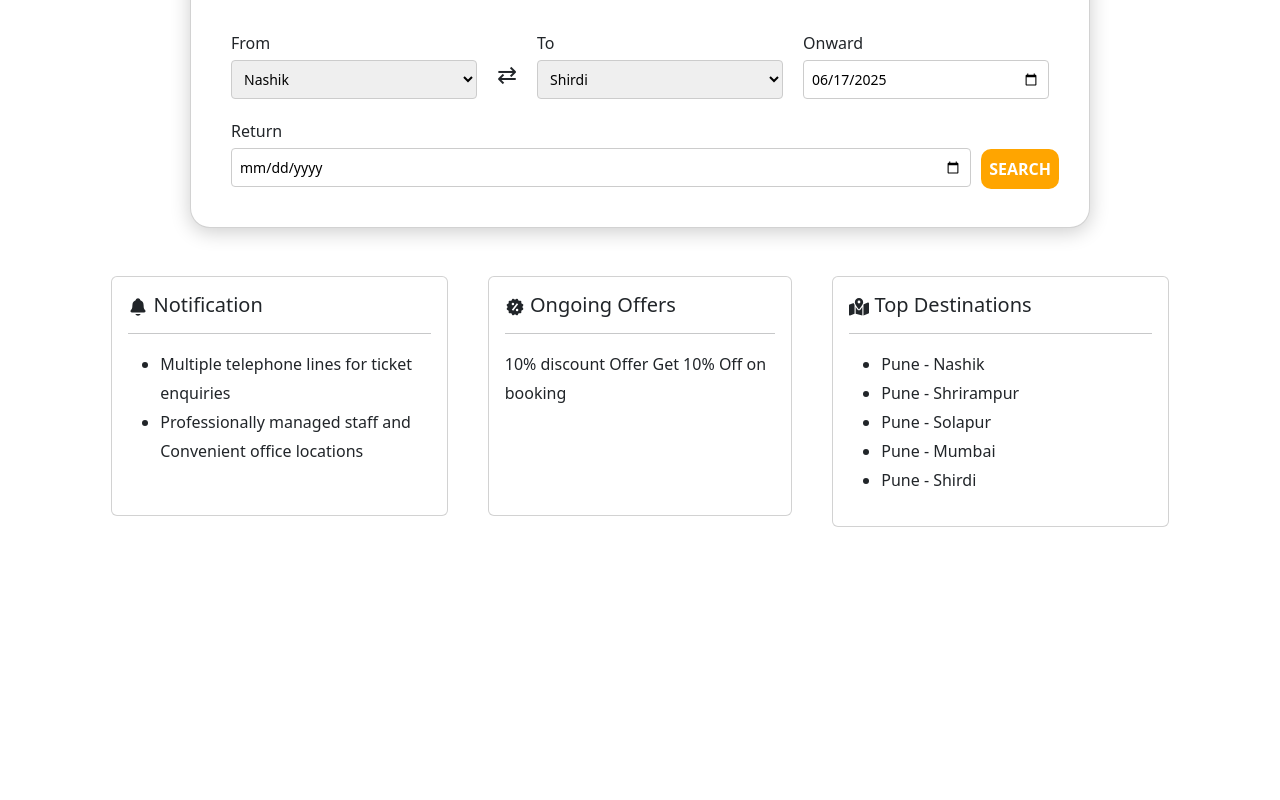
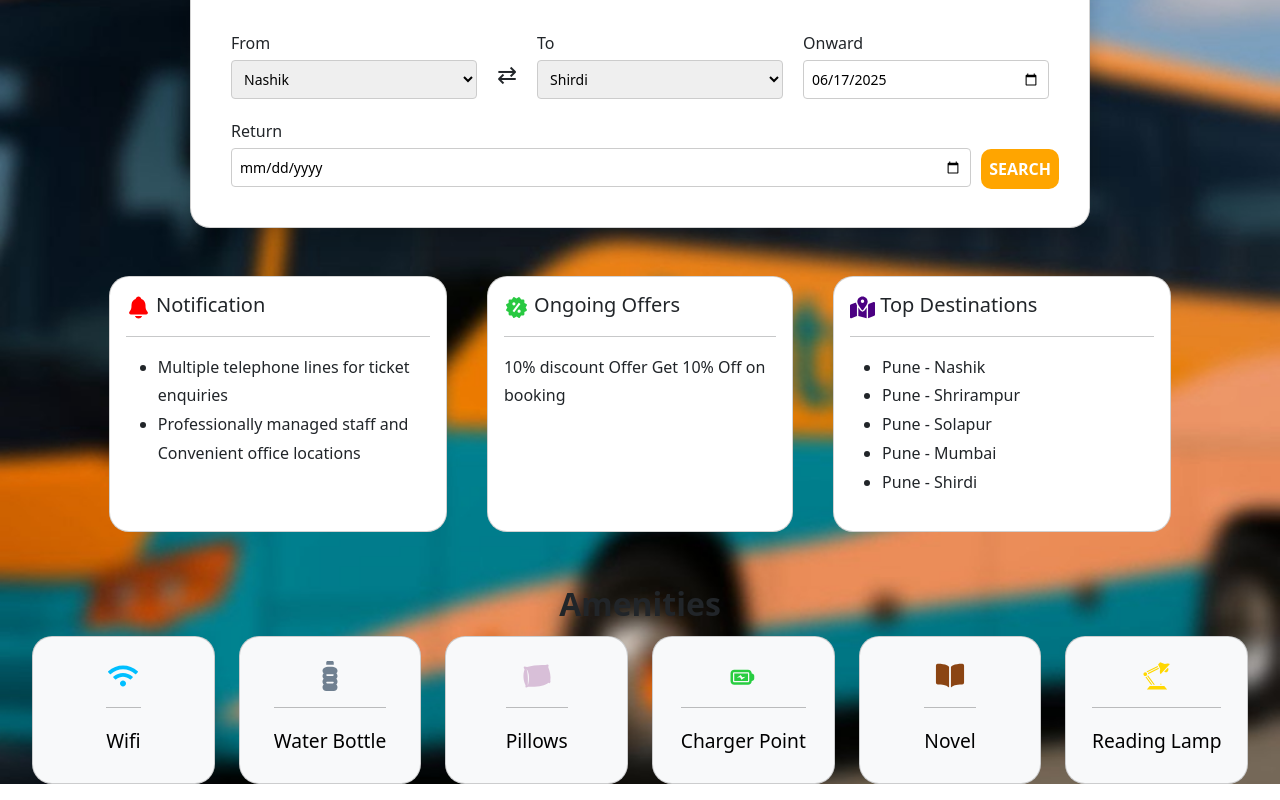
Before and after one commit to Kshitij-Shinde-dev/YatraNest, a React (Create React App) app: page / in a window 1280 px wide. Shown: the part 206-1006 px from the top of the page. Before the commit the page ends 800 px from the top, so only its background shows below. Built offline with nearby package versions, Linux system fonts and the light colour scheme.

Commit message:
change homepage

```diff
--- a/src/components/homepage/Homepage.css
+++ b/src/components/homepage/Homepage.css
@@ -1,4 +1,16 @@
-.header {
+
+.background
+{
+    background-image: url('/public/Images/homebackground.jpg');
+    background-size: cover;
+    background-position: center;
+    background-repeat: no-repeat;
+    height: 100%;
+    width: 100%;
+    /* padding: 0; */
+    /* margin: 0; */
+}
+.header1 {
   display: flex;
   background-color: white;
   color: #327f8c;
@@ -80,7 +92,7 @@
     justify-content: center;
     align-items: center;
     margin-top: 50px;
-    background-color: white;
+
 }
 .card-booking{
     box-shadow: 0 4px 20px rgba(0, 0, 0, 0.2);
@@ -88,11 +100,48 @@
     width: 900px;
     padding: 20px;
     background-color: white;
+
 }
 
 .align
 {
     max-width: 25rem;
-    min-height: 15rem;
+    min-height: 16rem;
     margin-bottom: 3rem;
+    border-radius: 20px;
 }
+.facility-card
+{
+    /* margin-left: 5px;
+    margin-right: 5px;  */
+    display: flex;
+    align-items: center;
+    justify-content: center;
+    max-width: 20rem;
+    border-radius: 20px;
+
+
+}
+
+.facility-div
+{
+    width: 95%;
+    /* display: flex;
+    align-self: center;
+    justify-content: center; */
+    margin-left: auto;
+    margin-right: auto;
+
+}
+.facility-header
+{
+    font-weight: bold;
+    font-size: xx-large;
+    text-align: center;
+    justify-content: center;
+
+}
+.card-facility
+{
+    font-size:larger ;
+}
--- a/src/components/homepage/Homepage.js
+++ b/src/components/homepage/Homepage.js
@@ -1,10 +1,16 @@
 import React, { useState } from "react";
 import "./Homepage.css";
 import Card from "react-bootstrap/Card";
-import {  Row, Col } from "react-bootstrap";
+import { Table, Row, Col } from "react-bootstrap";
 import { IoNotifications } from "react-icons/io5";
 import { BiSolidOffer } from "react-icons/bi";
 import { FaMapLocationDot } from "react-icons/fa6";
+import { FaWifi } from "react-icons/fa";
+import { FaBottleWater } from "react-icons/fa6";
+import { GiPillow } from "react-icons/gi";
+import { TiBatteryCharge } from "react-icons/ti";
+import { IoBook } from "react-icons/io5";
+import { GiFlexibleLamp } from "react-icons/gi";
 function Homepage() {
   const [activeTab, setActiveTab] = useState("booking");
 
@@ -72,10 +78,10 @@ function Homepage() {
   };
 
   return (
-    <div className="main">
+    <div className="background">
     <div className="bus-booking">
-      <Card className="card-booking">
-        <div className="header mb-3">
+      <Card className="card-booking mt-0">
+        <div className="header1 mb-3 ">
           <div
             className={`tab ${activeTab === "booking" ? "active" : ""}`}
             onClick={() => setActiveTab("booking")}
@@ -93,6 +99,29 @@ function Homepage() {
       </Card>
     </div>
 
+    {/* <div>
+      <Table>
+        <Row>
+          <Card>
+            <Table>
+              <Row>
+                <Col></Col>
+                <Col></Col>
+                <Col></Col>
+                <Col></Col>
+              </Row>
+              <Row>
+                 <Col></Col>
+                <Col></Col>
+                <Col></Col>
+                <Col></Col>
+              </Row>
+            </Table>
+          </Card>
+        </Row>
+      </Table>
+    </div> */}
+
 
 
     <div className=" d-flex justify-content-center mt-5">
@@ -101,7 +130,7 @@ function Homepage() {
           <Col>
         <Card className="align">
       <Card.Body>
-        <Card.Title> <IoNotifications/>    Notification</Card.Title>
+        <Card.Title> <IoNotifications size={25} color="red"/>    Notification</Card.Title>
         <hr></hr>
 
         <Card.Text>
@@ -117,9 +146,8 @@ function Homepage() {
       <Col>
       <Card className="align mx-3">
       <Card.Body>
-        <Card.Title><BiSolidOffer /> Ongoing Offers</Card.Title>
+        <Card.Title><BiSolidOffer size={25} color="#28C941"/> Ongoing Offers</Card.Title>
         <hr></hr>
-
         <Card.Text>
          10% discount Offer Get 10% Off on booking
         </Card.Text>
@@ -131,7 +159,7 @@ function Homepage() {
       <Col>
       <Card className="align">
       <Card.Body>
-        <Card.Title> <FaMapLocationDot /> Top Destinations</Card.Title>
+        <Card.Title> <FaMapLocationDot size={25} color="#4B0082"/> Top Destinations</Card.Title>
       <hr></hr>
         <Card.Text>
           <ul>
@@ -147,7 +175,81 @@ function Homepage() {
     </Col>
     </Row>
     </table>
+    </div>
 
+
+
+     <div className="facility-div">
+      <Table>
+        <Row  className="facility-header">Amenities</Row>
+        <Row>
+      <Col><Card className="facility-card mt-2 bg-light">
+      <Card.Body>
+          <Card.Title className="text-center"><FaWifi size={30} color="#00BFFF"/></Card.Title>
+          <hr></hr>
+        <Card.Text className="card-facility">
+          Wifi
+        </Card.Text>
+      </Card.Body>
+    </Card>
+    </Col>
+
+     <Col><Card className="facility-card mt-2 bg-light">
+      <Card.Body>
+          <Card.Title className="text-center"><FaBottleWater size={30} color="#708090"/></Card.Title>
+          <hr></hr>
+        <Card.Text className="card-facility">
+         Water Bottle
+        </Card.Text>
+      </Card.Body>
+    </Card>
+    </Col>
+
+     <Col><Card className="facility-card mt-2 bg-light">
+      <Card.Body>
+          <Card.Title className="text-center"><GiPillow size={30} color="#D8BFD8" /></Card.Title>
+          <hr></hr>
+        <Card.Text className="card-facility">
+          Pillows
+        </Card.Text>
+      </Card.Body>
+    </Card>
+    </Col>
+
+     <Col><Card className="facility-card mt-2 bg-light">
+      <Card.Body>
+          <Card.Title className="text-center"><TiBatteryCharge size={30} color="#28CD41"/></Card.Title>
+          <hr></hr>
+        <Card.Text className="card-facility">
+         Charger Point
+        </Card.Text>
+      </Card.Body>
+    </Card>
+    </Col>
+
+     <Col><Card className="facility-card mt-2 bg-light">
+      <Card.Body>
+          <Card.Title className="text-center "><IoBook size={30} color="#8B4513" /></Card.Title>
+          <hr></hr>
+        <Card.Text className="card-facility">
+        Novel
+        </Card.Text>
+      </Card.Body>
+    </Card>
+    </Col>
+
+     <Col><Card className="facility-card mt-2 bg-light ">
+      <Card.Body>
+          <Card.Title className="text-center"><GiFlexibleLamp size={30} color="#FFD700" /></Card.Title>
+          <hr></hr>
+        <Card.Text className="card-facility">
+         Reading Lamp
+        </Card.Text>
+      </Card.Body>
+    </Card>
+    </Col>
+        </Row>
+      </Table>
     </div>
     </div>
   );
```
Also changed, not shown: public/Images/homebackground.jpg (added), public/Images/homebackground1.jpg (added).
